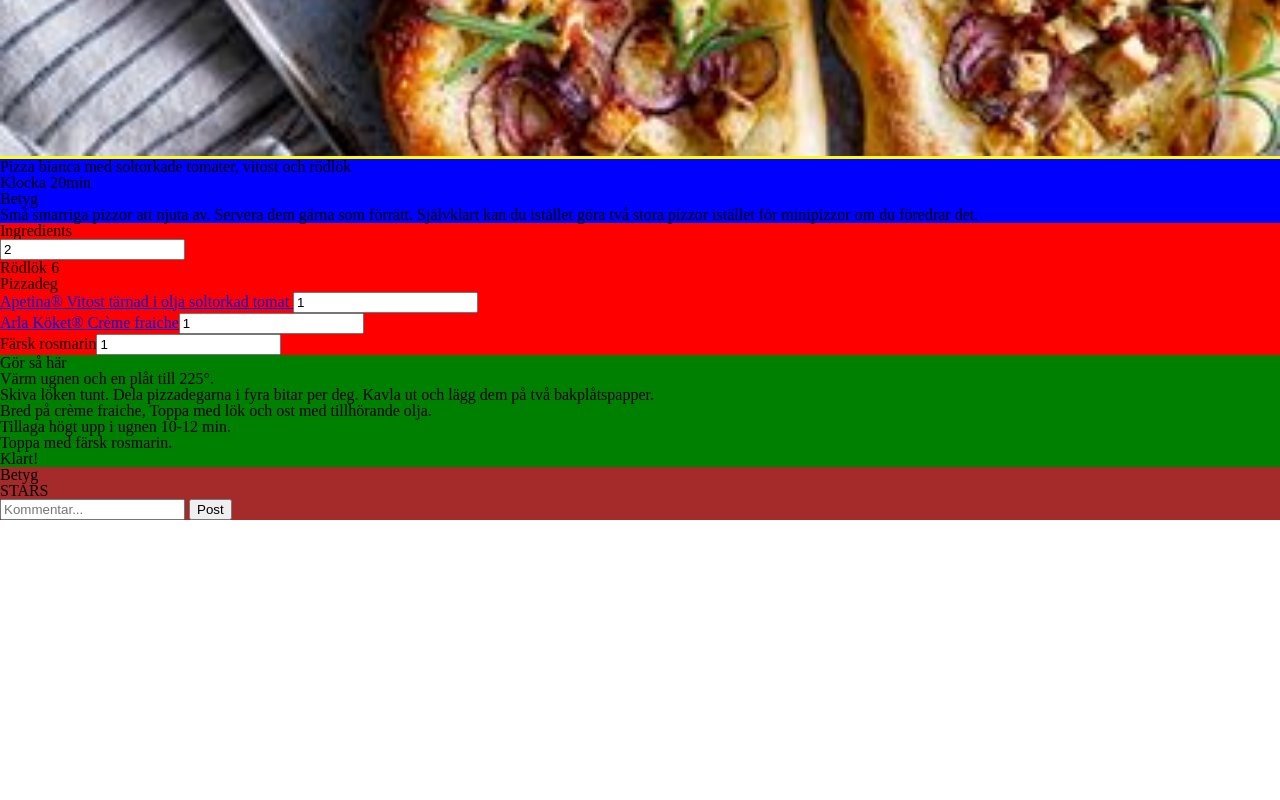
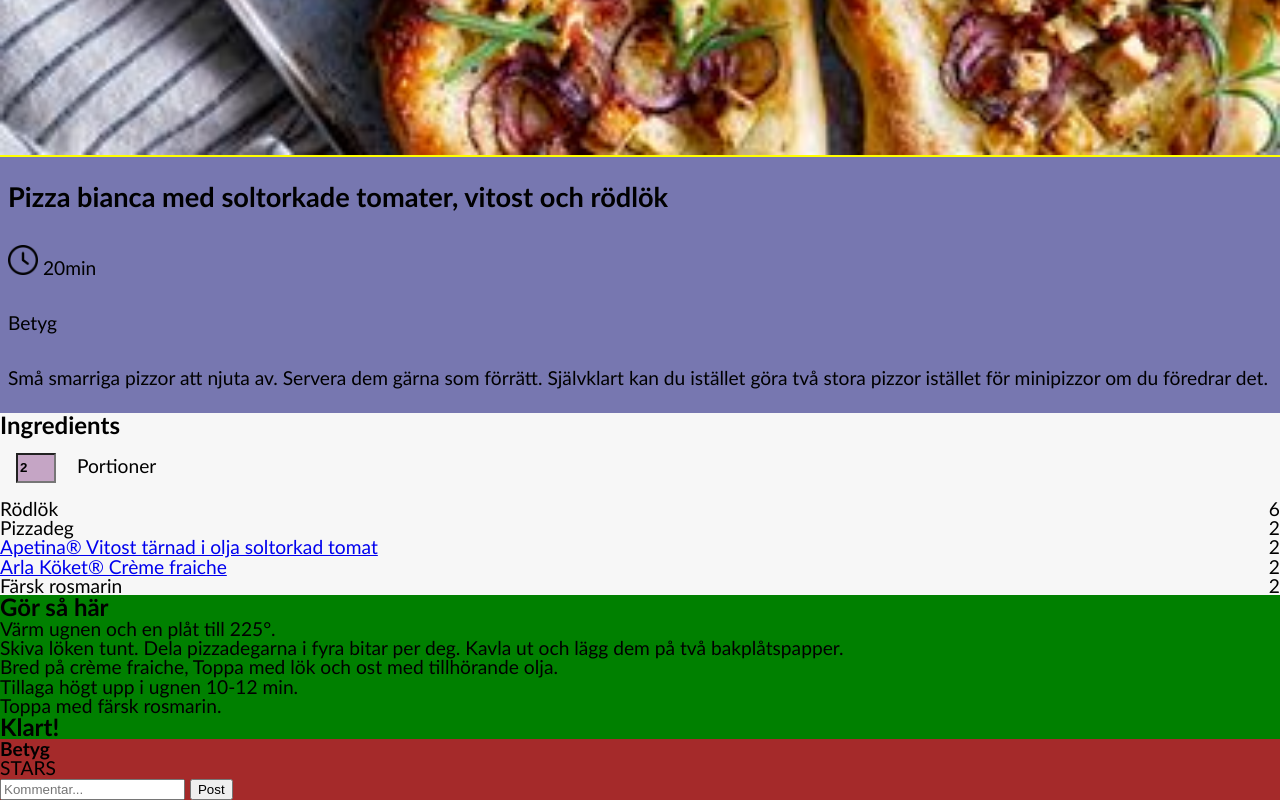
Before and after one commit to nilsson46/receptsida, a plain HTML site: page index.html in a window 1280 px wide. Shown: the part 834-1634 px from the top of the page. Before the commit the page ends 1354 px from the top, so only its background shows below. Drawn offline with nearby package versions, Linux system fonts and the light colour scheme.

Commit message:
Worked on the javascript portion*ingredient

```diff
--- a/app.js
+++ b/app.js
@@ -1,21 +1,16 @@
-const portionSize = document.querySelector(".portions");
-console.log(portionSize.value);
+const portionsInput = document.querySelector(".portions");
+const ingredientSizes = document.querySelectorAll(".ingredients-size");
+const amountSpans = document.querySelectorAll(".amount");
 
-const ingredientsSize = document.querySelector(".ingredients-size");
-console.log(ingredientsSize.value);
-const amountEl = document.querySelector("#amount");
-
-function calculateAmount(){
-    totalIngredients = portionSize.value*ingredientsSize.value;
-    return totalIngredients
+function updateIngredientAmounts() {
+  const portions = portionsInput.value;
+  ingredientSizes.forEach((sizeInput, index) => {
+    const originalValue = sizeInput.getAttribute("value");
+    const newValue = originalValue * portions;
+    amountSpans[index].textContent = `${newValue}`;
+  });
 }
 
-function updateAmount() {
-    const amount = calculateAmount();
-    amountEl.textContent = amount;
-  }
+updateIngredientAmounts();
 
-
-updateAmount();
-
-portionSize.addEventListener("input", updateAmount);
+portionsInput.addEventListener("change", updateIngredientAmounts);
--- a/index.html
+++ b/index.html
@@ -9,7 +9,7 @@
     <link rel="stylesheet" href="style.css">
     <script src="app.js" defer ></script>
 </head>
-<body>
+<body class="body">
     <header>
         <nav>
             <ul class="navbar">
@@ -24,35 +24,42 @@
     </header>
     <section class="container">
         <aside class="img">
-            <img src="./img/pizza.jpg" width="100%">
+            <img class="pizza-img" src="./img/pizza.jpg">
         </aside>
         <section class="mini-menu">
             <!--TODO create header tags around all htags :D-->
-            <h2 class="header">Pizza bianca med soltorkade tomater,
+            <h2 class="header pizza-text">Pizza bianca med soltorkade tomater,
             vitost och rödlök</h2>
-            <div class="time">Klocka 20min</div>
+            <div class="time"><img src="./img/clock.png" alt="clock" height="30rem"> 20min</div>
+            <!--TODO create 5 stars and check if its possible to connect to rating-->
             <div class="total-rating">Betyg</div>
             <p class="short-sum">Små smarriga pizzor att njuta av. Servera dem gärna som förrätt. Självklart kan du istället göra
             två stora pizzor istället för minipizzor om du föredrar det.</p>
         </section>
         <section class="ingredients">
-            <h3 class="ingredients-h3">Ingredients</h3>
-            <input type="number" class="portions" value="2">
+            <h3 class="header">Ingredients</h3>
+            <input type="number" class="portions" value="2"> Portioner
             <ul class="ingredients-list">
-                <li>Rödlök
+                <li class="ingredient">Rödlök
                     <input type="number" class="ingredients-size" value="3" readonly hidden>
-                    <span id="amount"></span>
+                    <span class="amount"></span>
                 </li>
-                <li>Pizzadeg <input type="number" class="ingredients-size" value="1" readonly hidden></li>
-                <li><a href="https://www.arla.se/produkter/apetina/vitost-tarnad-i-olja-solt-tomat-21-100g-49310/">
-                    Apetina® Vitost tärnad i olja soltorkad tomat <input type="number" class="ingredients-size" value="1" readonly></a>
-                <li> <a href="https://www.arla.se/produkter/arla-koket/creme-fraiche-32-2dl-8291/">
-                    Arla Köket® Crème fraiche</a><input type="number" class="ingredients-size" value="1" readonly></li>
-                <li>Färsk rosmarin<input type="number" class="ingredients-size" value="1" readonly></li>
+
+                <!--TODO is it possible to have a value in another way?-->
+                <li class="ingredient">Pizzadeg <input type="number" class="ingredients-size" value="1" readonly hidden>
+                    <span class="amount"></span></li>
+                <li class="ingredient"><a href="https://www.arla.se/produkter/apetina/vitost-tarnad-i-olja-solt-tomat-21-100g-49310/">
+                    Apetina® Vitost tärnad i olja soltorkad tomat <input type="number" class="ingredients-size" value="1" readonly hidden></a>
+                    <span class="amount"></span></li>
+                <li class="ingredient"> <a href="https://www.arla.se/produkter/arla-koket/creme-fraiche-32-2dl-8291/">
+                    Arla Köket® Crème fraiche</a><input type="number" class="ingredients-size" value="1" readonly hidden>
+                    <span class="amount"></span></li>
+                <li class="ingredient">Färsk rosmarin<input type="number" class="ingredients-size" value="1" readonly hidden>
+                     <span class="amount"></span></li>
             </ul>
         </section>
         <section class="step-list">
-            <h3 class="step-h3">Gör så här</h3>
+            <h3 class="header">Gör så här</h3>
             <ol>
                 <li class="steps">Värm ugnen och en plåt till 225°.</li>
                 <li class="steps">Skiva löken tunt. Dela pizzadegarna i fyra bitar per deg. Kavla ut och lägg dem på två bakplåtspapper.</li>
@@ -60,10 +67,10 @@
                 <li class="steps">Tillaga högt upp i ugnen 10-12 min.</li>
                 <li class="steps">Toppa med färsk rosmarin.</li>
             </ol>
-            <h3 class="finished">Klart!</h3>
+            <h3 class="finished header">Klart!</h3>
         </section>
         <section class="new-rate">
-            <h4>Betyg</h4>
+            <h4 class="header">Betyg</h4>
             <p>STARS</p>
             <input class="comment" type="text" placeholder="Kommentar...">
             <button class="comment-btn">Post</button>
--- a/style.css
+++ b/style.css
@@ -1,3 +1,19 @@
+.body{
+    font-family: 'Gill Sans', 'Gill Sans MT', Calibri, 'Trebuchet MS', sans-serif;
+    font-size: 1.2rem;
+}
+
+h2{
+    font-size: 1.7rem;
+}
+h3{
+    font-size: 1.5rem;
+}
+
+.header{
+    font-weight:600;
+}
+
 .navbar{
     width: 100%;
     display: flex;
@@ -12,6 +28,8 @@
     width: 40%;
     display: flex;
     justify-content: space-around;
+    align-items: center;
+    font-size: small;
 }
 
 
@@ -20,12 +38,35 @@
    width: 100%;
 }
 
+.pizza-img{
+    width: 100%;
+}
 .mini-menu{
-    background-color: blue;
+    background-color: rgb(119, 119, 176);
+    display: flex;
+    flex-direction: column;
+    justify-content: space-around;
+    padding: 0.5rem;
+    height: 15rem;
 }
 
+
+
 .ingredients{
-    background-color: red;
+    background-color: rgb(247, 247, 247);
+}
+
+.ingredient{
+    display: flex;
+    justify-content: space-between;
+}
+
+.portions{
+    width: 2rem;
+    height: 1.5rem;
+    background-color: rgb(197, 165, 197);
+    font-weight: bold;
+    margin: 1rem;
 }
 
 .step-list{
```
Also changed, not shown: img/clock.png (added), img/star.png (added).
